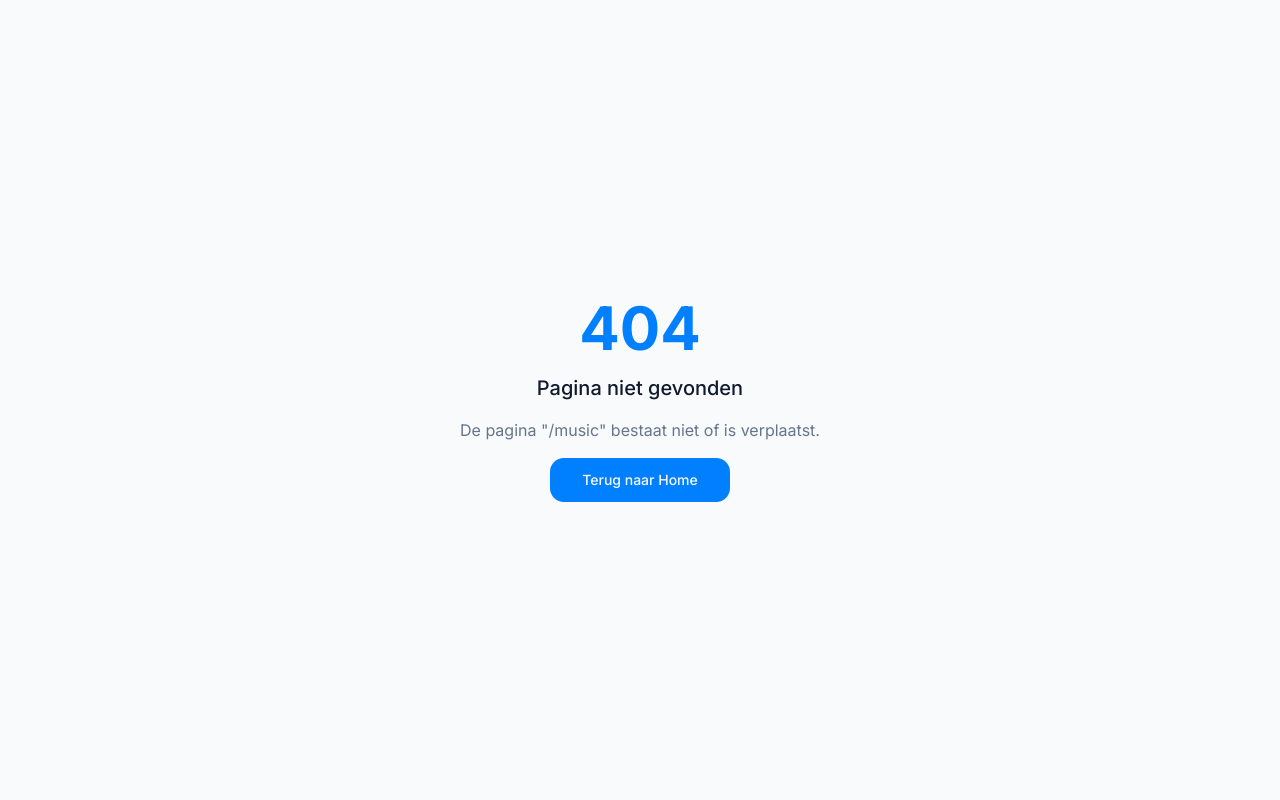
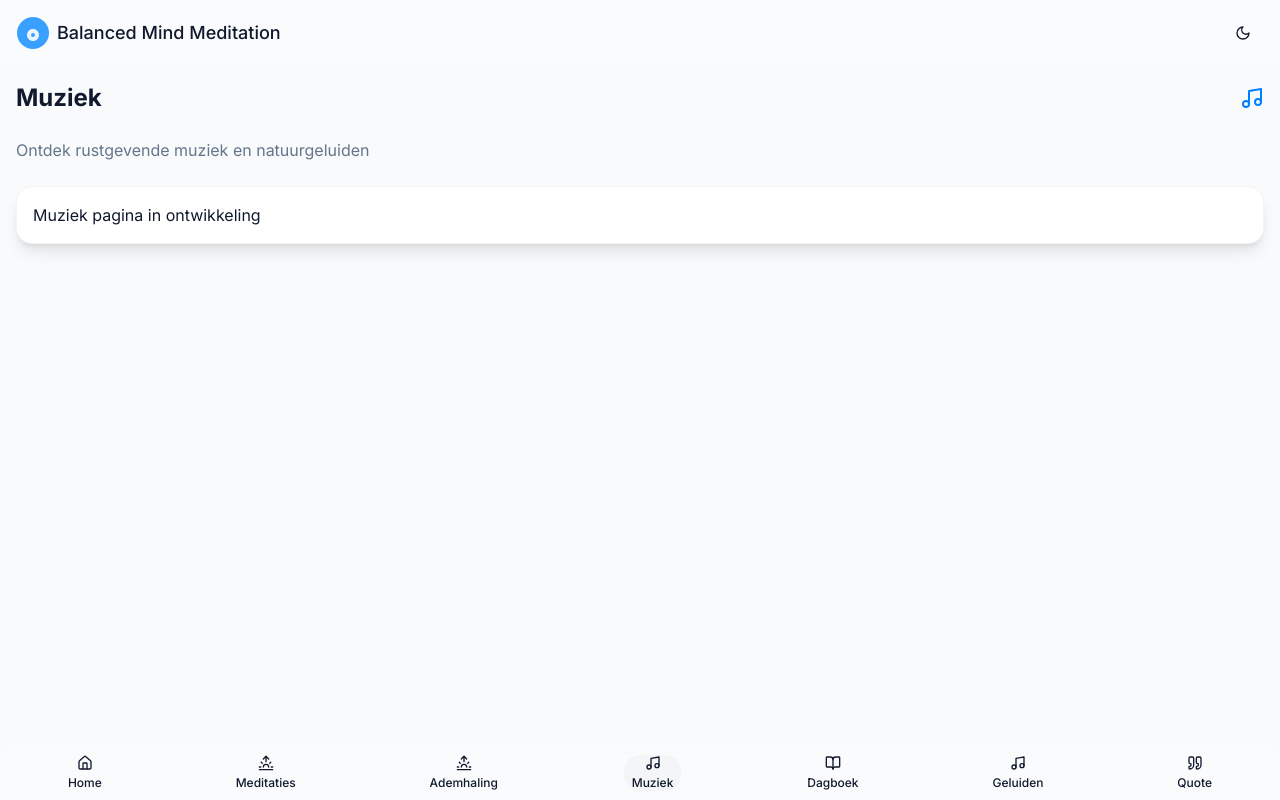
Before and after one commit to MvdGbbm/balancedfinisch, a React (Vite) app: page /music in a window 1280 px wide. Before the commit this address had no page. Built offline with nearby package versions, Linux system fonts and the light colour scheme.

Commit message:
Replace "Planner" with "Music"
Replaces the "Planner" tab with a "Music" tab in the navigation menu and homepage.

```diff
--- a/src/App.tsx
+++ b/src/App.tsx
@@ -8,7 +8,7 @@ import { ThemeProvider } from "@/components/theme-provider";
 import Index from "./pages/Index";
 import Meditations from "./pages/Meditations";
 import Breathing from "./pages/Breathing";
-import Planner from "./pages/Planner";
+import Music from "./pages/Music";
 import Journal from "./pages/Journal";
 import Soundscapes from "./pages/Soundscapes";
 import DailyQuote from "./pages/DailyQuote";
@@ -31,7 +31,7 @@ const App = () => (
             <Route path="/" element={<Index />} />
             <Route path="/meditations" element={<Meditations />} />
             <Route path="/breathing" element={<Breathing />} />
-            <Route path="/planner" element={<Planner />} />
+            <Route path="/music" element={<Music />} />
             <Route path="/journal" element={<Journal />} />
             <Route path="/soundscapes" element={<Soundscapes />} />
             <Route path="/daily-quote" element={<DailyQuote />} />
--- a/src/components/mobile-layout.tsx
+++ b/src/components/mobile-layout.tsx
@@ -4,11 +4,13 @@ import { useNavigate, useLocation } from "react-router-dom";
 import { Moon, Sun, Home, Sunrise, Clock, BookOpen, Music, Quote } from "lucide-react";
 import { Button } from "@/components/ui/button";
 import { cn } from "@/lib/utils";
+
 interface MobileLayoutProps {
   children: React.ReactNode;
   showNav?: boolean;
   className?: string;
 }
+
 export function MobileLayout({
   children,
   showNav = true,
@@ -20,6 +22,7 @@ export function MobileLayout({
   } = useTheme();
   const navigate = useNavigate();
   const location = useLocation();
+
   const navItems = [{
     path: "/",
     icon: Home,
@@ -33,9 +36,9 @@ export function MobileLayout({
     icon: Sunrise,
     label: "Ademhaling"
   }, {
-    path: "/planner",
-    icon: Clock,
-    label: "Planner"
+    path: "/music",
+    icon: Music,
+    label: "Muziek"
   }, {
     path: "/journal",
     icon: BookOpen,
@@ -49,6 +52,7 @@ export function MobileLayout({
     icon: Quote,
     label: "Quote"
   }];
+
   return <div className={cn("flex flex-col min-h-screen w-full bg-background", className)}>
       <header className="sticky top-0 z-40 w-full glass-morphism border-b py-3 px-4 backdrop-blur-lg transition-all">
         <div className="flex items-center justify-between">
--- a/src/pages/Index.tsx
+++ b/src/pages/Index.tsx
@@ -25,12 +25,12 @@ const features = [
     path: "/breathing"
   },
   {
-    title: "Planner",
-    description: "Plan je meditatiesessies voor consistent welzijn",
-    icon: Clock,
+    title: "Muziek",
+    description: "Ontdek rustgevende muziek en natuurgeluiden",
+    icon: Music,
     color: "bg-amber-100 dark:bg-amber-900/30",
     textColor: "text-amber-600 dark:text-amber-300",
-    path: "/planner"
+    path: "/music"
   },
   {
     title: "Dagboek",
--- /dev/null
+++ b/src/pages/Music.tsx
@@ -0,0 +1,30 @@
+
+import React from "react";
+import { MobileLayout } from "@/components/mobile-layout";
+import { Card, CardContent } from "@/components/ui/card";
+import { Music as MusicIcon } from "lucide-react";
+
+const Music = () => {
+  return (
+    <MobileLayout>
+      <div className="space-y-6 animate-fade-in">
+        <div className="flex justify-between items-center">
+          <h1 className="text-2xl font-bold">Muziek</h1>
+          <MusicIcon className="h-6 w-6 text-primary" />
+        </div>
+
+        <p className="text-muted-foreground">
+          Ontdek rustgevende muziek en natuurgeluiden
+        </p>
+
+        <Card className="neo-morphism">
+          <CardContent className="p-4">
+            <p>Muziek pagina in ontwikkeling</p>
+          </CardContent>
+        </Card>
+      </div>
+    </MobileLayout>
+  );
+};
+
+export default Music;
```
